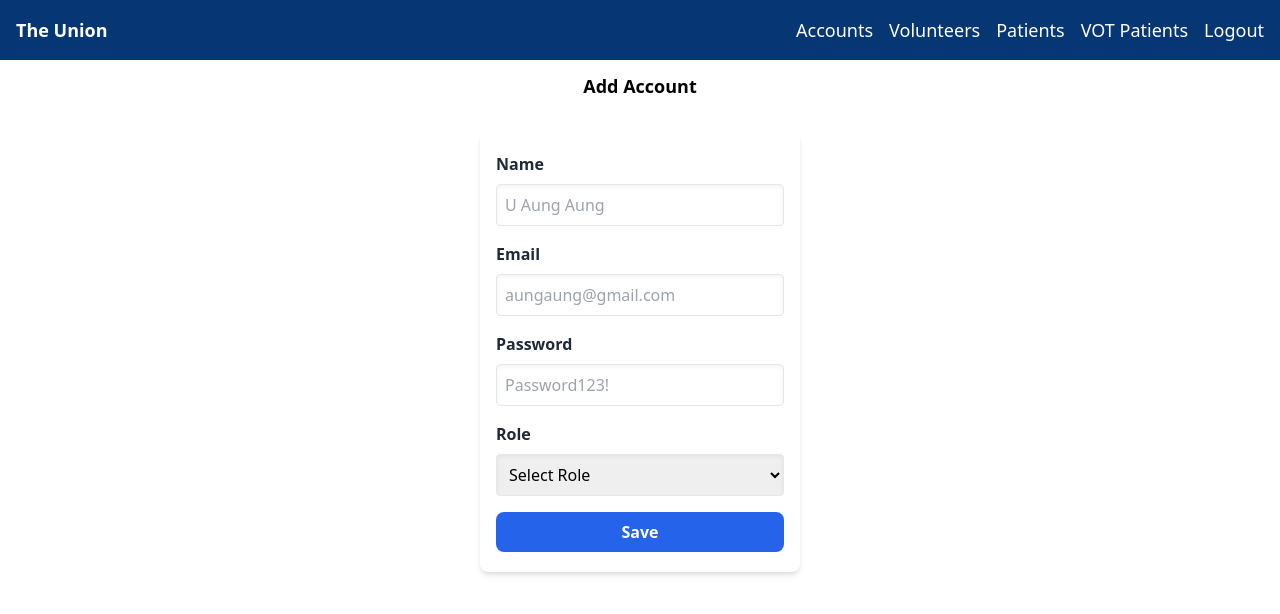
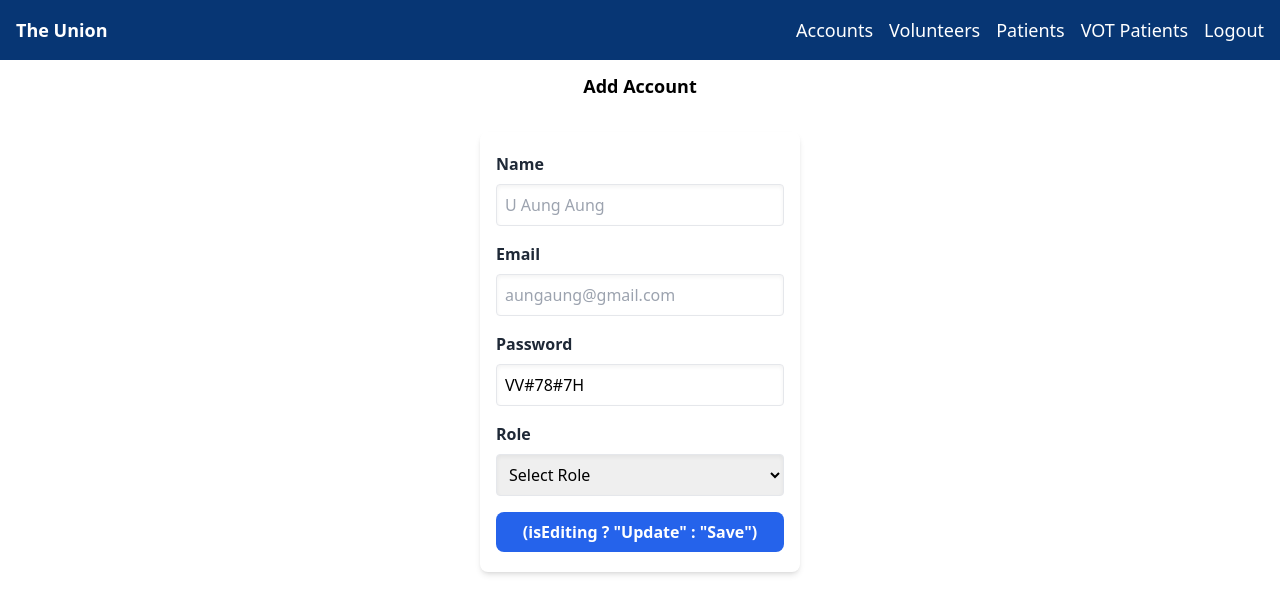
Before and after one commit to h2waiyan/theunion, a React (Vite) app: page /add-account in a window 1280 px wide. Shown: the top 614 px of the page. Built offline with nearby package versions, Linux system fonts and the light colour scheme.

Commit message:
account filter added

```diff
--- a/src/Accounts/Accounts.jsx
+++ b/src/Accounts/Accounts.jsx
@@ -5,17 +5,23 @@ import { useState, useEffect } from "react";
 import { MdEdit, MdDelete } from "react-icons/md";
 import { NavLink } from "react-router-dom";
 import { useNavigate } from "react-router-dom";
+import Loading from "../Loading/Loading";
+
 
 const Accounts = () => {
 
     const navigate = useNavigate();
 
+    const role = localStorage.getItem('role');
+
     const [accounts, setAccounts] = useState([]);
     const [loading, setLoading] = useState(false);
     const [error, setError] = useState(null);
 
+    const [searchEmail, setSearchEmail] = useState('');
+    const [searchRole, setSearchRole] = useState(0);
 
-    const getAccounts= async () => {
+    const getAccounts = async () => {
         try {
             setLoading(true);
             const response = await axios.get('http://localhost:8000/api/accounts');
@@ -45,7 +51,7 @@ const Accounts = () => {
 
     // Pagination
     const [activePage, setActivePage] = useState(1);
-    const itemsCountPerPage = 10;
+    const itemsCountPerPage = 15;
     const totalItemsCount = accounts.length;
     const indexOfLastItem = activePage * itemsCountPerPage;
     const indexOfFirstItem = indexOfLastItem - itemsCountPerPage;
@@ -55,9 +61,11 @@ const Accounts = () => {
         getAccounts();
     }, [])
 
+
     return (
         <div className="container mx-auto mt-3 p-3">
             <div className='flex justify-between items-center align-center'>
+
                 <h1 className="text-lg mx-3 mb-5 font-bold">
                     Accounts
                 </h1>
@@ -65,12 +73,30 @@ const Accounts = () => {
                 <NavLink to="/add-account" className="bg-custom-blue text-white px-4 py-2 rounded mr-3">
                     Add Account
                 </NavLink>
-
             </div>
 
-            {/* {isLoading && <h1>Loading...</h1>}
+            {/* { Add a filter function with Email and Role} */}
+            <div className='flex flex-row justify-end my-2'>
+                <input
+                    value={searchEmail}
+                    onChange={(e) => setSearchEmail(e.target.value)}
+                    type="text"
+                    placeholder="Search by Email"
+                    className="border-2 border-gray-300 p-2 w-full rounded-lg"
+                />
+                <select
+                    className="border-2 border-gray-300 p-2 rounded-lg ms-2"
+                    onChange={(e) => setSearchRole(e.target.value)}
+                >
+                    <option value="0">All</option>
+                    <option value="1">Admin</option>
+                    <option value="2">M&E Manager</option>
+                    <option value="3">Project Manager</option>
+                </select>
+            </div>
 
-      {!isLoading && error && <h1> Cannot Get Data </h1>} */}
+            {loading && <Loading />}
+
             <div className="relative overflow-x-auto shadow-md sm:rounded-lg">
                 <table className="w-full text-sm text-left rtl:text-right text-gray-900">
                     <thead className="text-xs text-gray-700 uppercase bg-gray-200">
@@ -87,14 +113,19 @@ const Accounts = () => {
                             <th scope="col" className="col-span-1 p-3">
                                 Role
                             </th>
-                            <th scope="col" className="col-span-1 p-3">
+                            { role != 3 && <th scope="col" className="col-span-1 p-3">
                                 Action
                             </th>
+                            }
                         </tr>
                     </thead>
 
                     <tbody className="bg-white divide-y divide-gray-200">
-                        {currentAccounts.map((account, index) => (
+                        {/* I want to filered with email and role */}
+
+                        {currentAccounts.filter((account) =>
+                            account.email.includes(searchEmail)  && (searchRole == 0 || account.role == searchRole)).map(
+                                (account, index) => (
                                     <tr
                                         className={index % 2 === 0 ? "bg-white" : "bg-slate-100"}
                                         key={account.id}
@@ -109,7 +140,8 @@ const Accounts = () => {
                                                 account.role == 2 ? "M&E Manager" :
                                                     "Project Manager"
                                         }  </td>
-                                <td className="flex flex-row p-3">
+                                    {
+                                        role != 3  && (<td className="flex flex-row p-3">
                                         <MdEdit
                                             className="hover:text-yellow-500 hover:cursor-pointer"
                                             title="Edit"
@@ -125,9 +157,11 @@ const Accounts = () => {
                                                 handleDelete(account);
                                             }}
                                         />
-                                </td>
+                                    </td>)
+                                    }
                                     </tr>
-                        ))}
+                                ))
+                        }
                     </tbody>
                 </table>
             </div>
--- a/src/Accounts/AddAccounts.jsx
+++ b/src/Accounts/AddAccounts.jsx
@@ -2,17 +2,16 @@ import { Formik, Field, Form, FieldArray, ErrorMessage } from "formik";
 import { string, array, boolean, object, number } from "yup";
 import { useEffect, useState } from "react";
 import { useParams, useLocation, useNavigate } from "react-router-dom";
-import Loading from "../Loading/Loading";
 import toast from "react-hot-toast";
 import axios from 'axios';
+import Loading from "../Loading/Loading";
 
 
 let accountSchema = object({
-    name: string().required("Name cannot be blank."),
-    email: string().required("Invalid Email Address."),
+    name: string().required("Name cannot be blank.").max(16, "Only 16 characters allowed."),
+    email: string().required("Invalid Email Address.").email("Invalid Email Address."),
     password: string().required("Password cannot be blank."),
     role: number().min(1, "Please select a role.")
-
 });
 
 export const AddAccounts = () => {
@@ -23,10 +22,32 @@ export const AddAccounts = () => {
     const { state } = useLocation();
     const { accountId } = useParams();
 
+    const generatePassword = () => {
+        const uppercase = 'ABCDEFGHIJKLMNOPQRSTUVWXYZ';
+        const numbers = '0123456789';
+        const symbols = '#!';
+
+        let password = '';
+        for (let i = 0; i < 3; i++) {
+            password += uppercase[Math.floor(Math.random() * uppercase.length)];
+        }
+        for (let i = 0; i < 3; i++) {
+            password += numbers[Math.floor(Math.random() * numbers.length)];
+        }
+        for (let i = 0; i < 2; i++) {
+            password += symbols[Math.floor(Math.random() * symbols.length)];
+        }
+
+        // Shuffle password
+        password = password.split('').sort(() => 0.5 - Math.random()).join('');
+
+        return password;
+    }
+
     const [account, setAccount] = useState({
         name: "",
         email: "",
-        password: "",
+        password: generatePassword(),
         role: 0
     });
 
@@ -48,7 +69,7 @@ export const AddAccounts = () => {
             setAccount({
                 name: "",
                 email: "",
-                password: "",
+                password: generatePassword(),
                 role: 0
             });
         }
@@ -75,12 +96,14 @@ export const AddAccounts = () => {
 
     async function addAccount(values, isEditing) {
         try {
-            setAddAccountLoading(true);
+
             if (isEditing) {
+                setEditAccountLoading(true);
                 const response = await axios.put(`http://localhost:8000/api/accounts/${accountId}/edit`, values);
                 setEditAccountSuccess(true);
             } else {
-                const response = await axios.post('http://localhost:8000/api/accounts', {...values});
+                setAddAccountLoading(true);
+                const response = await axios.post('http://localhost:8000/api/accounts', { ...values });
                 setAddAccountSuccess(true);
             }
         } catch (error) {
@@ -160,7 +183,7 @@ export const AddAccounts = () => {
                                 <Field
                                     id="password"
                                     name="password"
-                                    placeholder="Password123!"
+                                    placeholder={account.password}
                                     disabled={false}
                                     className={`mt-2 p-2 w-full rounded shadow-inner ${errors.password && touched.password
                                         ? "border-red-500 border-2"
@@ -184,7 +207,6 @@ export const AddAccounts = () => {
                                     id="role"
                                     name="role"
                                     disabled={false}
-                                    value={account.role}
                                     className={`mt-2 p-2 w-full rounded shadow-inner ${errors.role && touched.role
                                         ? "border-red-500 border-2"
                                         : "border"
@@ -206,8 +228,8 @@ export const AddAccounts = () => {
                                 type="submit"
                                 disabled={addAccountLoading || editAccountLoading}
                                 className="w-full h-10 p-2 bg-blue-600 text-white font-semibold rounded-lg disabled:opacity-80 flex items-center justify-center"
-                            >
-                                {isEditing ? "Update" : "Save"}
+                            >   (isEditing ? "Update" : "Save")
+                                {/* {setEditAccountLoading || setAddAccountLoading ? <Loading /> : (isEditing ? "Update" : "Save")} */}
                             </button>
                         </Form>
                     </div>
--- a/src/Patients/Patients.jsx
+++ b/src/Patients/Patients.jsx
@@ -23,7 +23,7 @@ import { useNavigate } from "react-router-dom";
 // ➔LTR,OSSTT,OLTR,Bpal,BpalM,Individualized-PreXDR,Individualized-
 // MDR,XDR,Other))
 
-// township {/* (CAT,CMT,PTG,PGT,AMT,MHA,AMP) */}
+
 const Township = {
     1: "CAT",
     2: "CMT",
@@ -34,7 +34,7 @@ const Township = {
     7: "AMP"
 }
 
-const Patients = (vot_table) => {
+const Patients = ({vot_table}) => {
 
     const navigate = useNavigate();
 
@@ -143,8 +143,8 @@ const Patients = (vot_table) => {
                             <th scope="col" className="p-3">
                                 Treatment Regimen
                             </th>
-                            {!vot_table && <th scope="col" className="p-3">
-                                Move to VOT
+                            {!vot_table && <th scope="col">
+                                <span>Move to VOT</span>
                             </th>}
                             {
                                 vot_table &&
```
Lines whose indentation alone changed are shown as unchanged.
